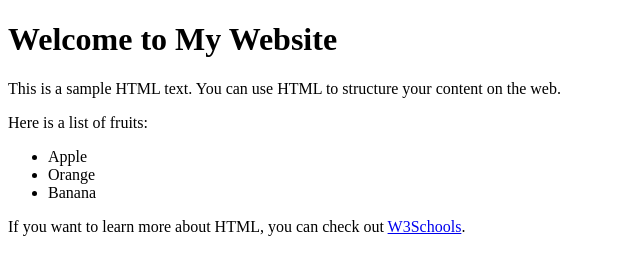
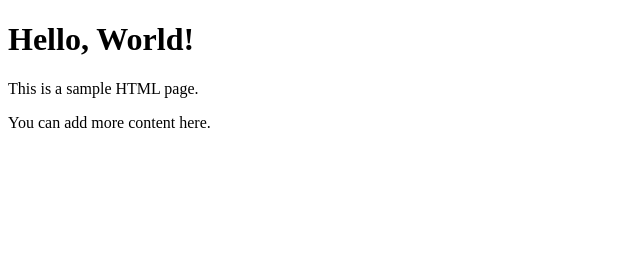
Before and after one commit to Sampson1992/Azubi, a plain HTML site: page index.html in a window 1280 px wide. Shown: the whole page, without its empty margins (0-640 px from the left). Drawn offline with Linux system fonts and the light colour scheme.

Commit message:
Update index.html

```diff
--- a/index.html
+++ b/index.html
@@ -1,17 +1,11 @@
 <!DOCTYPE html>
 <html>
 <head>
-    <title>Sample HTML Text</title>
+    <title>Sample HTML Page</title>
 </head>
 <body>
-    <h1>Welcome to My Website</h1>
-    <p>This is a sample HTML text. You can use HTML to structure your content on the web.</p>
-    <p>Here is a list of fruits:</p>
-    <ul>
-        <li>Apple</li>
-        <li>Orange</li>
-        <li>Banana</li>
-    </ul>
-    <p>If you want to learn more about HTML, you can check out <a href="https://www.w3schools.com/html/">W3Schools</a>.</p>
+    <h1>Hello, World!</h1>
+    <p>This is a sample HTML page.</p>
+    <p>You can add more content here.</p>
 </body>
 </html>
```
